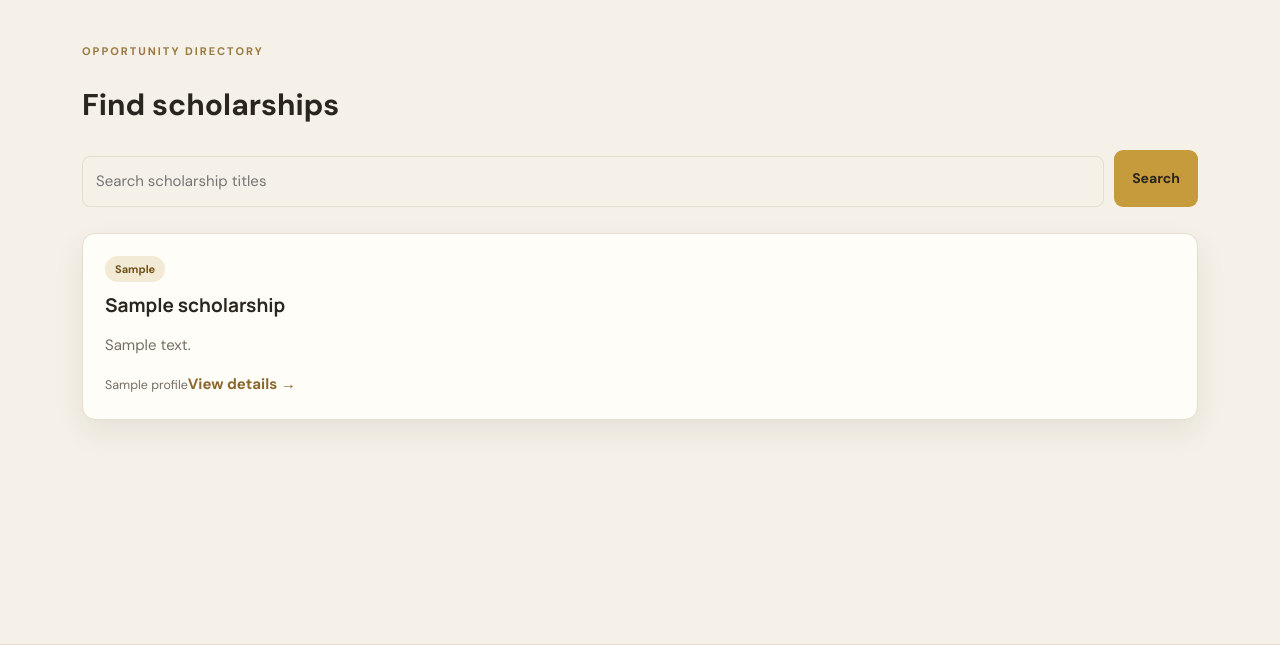
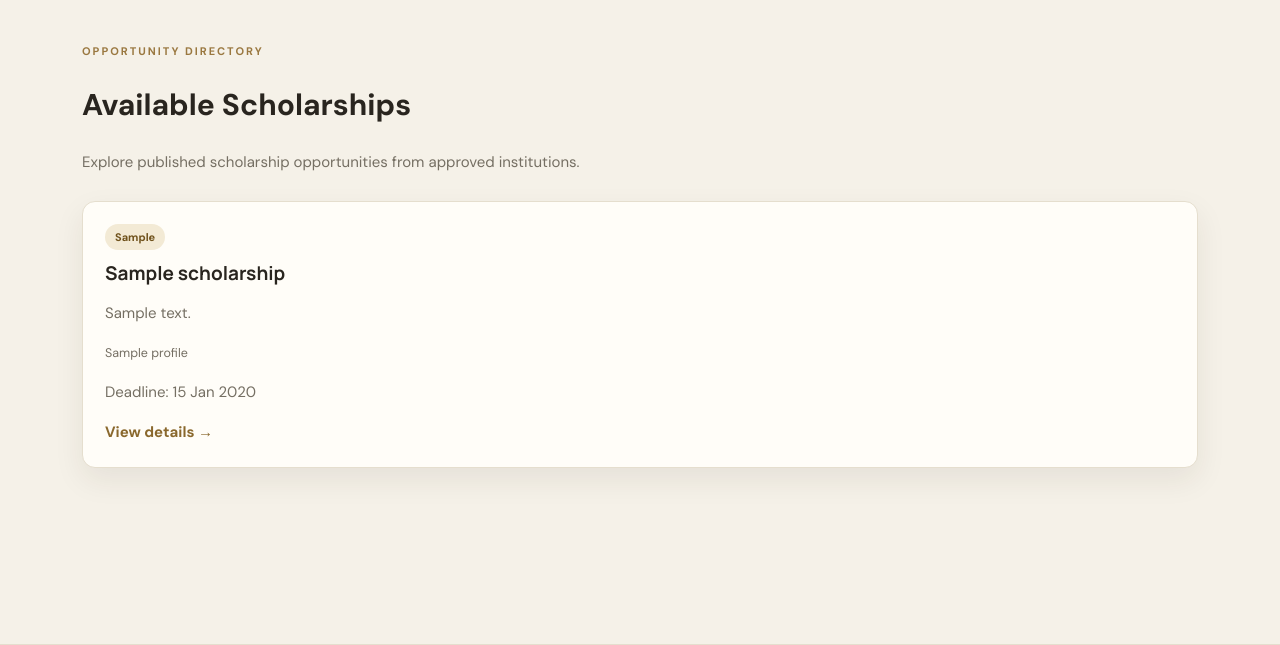
Before and after one commit to fepah222/epah_scholarship_project, a Flask app: page /scholarships/ in a window 1280 px wide. Shown: the part 70-715 px from the top of the page. Run offline with Flask 3, Linux system fonts and the light colour scheme; tables that the repository leaves empty hold one stand-in row (values such as "Sample post").

Commit message:
Show all available scholarships without requiring search

```diff
--- a/app/templates/scholarships/index.html
+++ b/app/templates/scholarships/index.html
@@ -1 +1,24 @@
-{% extends 'base.html' %}{% block content %}<p class="eyebrow">OPPORTUNITY DIRECTORY</p><h1>Find scholarships</h1><form class="search" method="get"><input name="q" value="{{ q }}" placeholder="Search scholarship titles"><button class="button">Search</button></form><div class="cards">{% for s in scholarships %}<article class="card"><span class="pill">{{ s.funding_type or 'Opportunity' }}</span><h3>{{ s.title }}</h3><p>{{ s.description|truncate(160) }}</p><small>{{ s.institution.institution_name }}</small><a class="text-link" href="{{ url_for('scholarships.detail',slug=s.slug) }}">View details →</a></article>{% else %}<p class="muted">No matching published scholarships.</p>{% endfor %}</div>{% endblock %}
+{% extends 'base.html' %}
+{% block title %}Available Scholarships | Epah Scholarship{% endblock %}
+{% block content %}
+<p class="eyebrow">OPPORTUNITY DIRECTORY</p>
+<h1>Available Scholarships</h1>
+<p class="muted">Explore published scholarship opportunities from approved institutions.</p>
+<div class="cards">
+  {% for s in scholarships %}
+    <article class="card">
+      <span class="pill">{{ s.funding_type or 'Scholarship' }}</span>
+      <h3>{{ s.title }}</h3>
+      <p>{{ s.description|truncate(160) }}</p>
+      <small>{{ s.institution.institution_name }}</small>
+      {% if s.application_deadline %}<p class="muted">Deadline: {{ s.application_deadline.strftime('%d %b %Y') }}</p>{% endif %}
+      <a class="text-link" href="{{ url_for('scholarships.detail',slug=s.slug) }}">View details →</a>
+    </article>
+  {% else %}
+    <div class="empty-state">
+      <h2>No scholarships available yet</h2>
+      <p>There are currently no published scholarship opportunities. Please check again later.</p>
+    </div>
+  {% endfor %}
+</div>
+{% endblock %}
```
